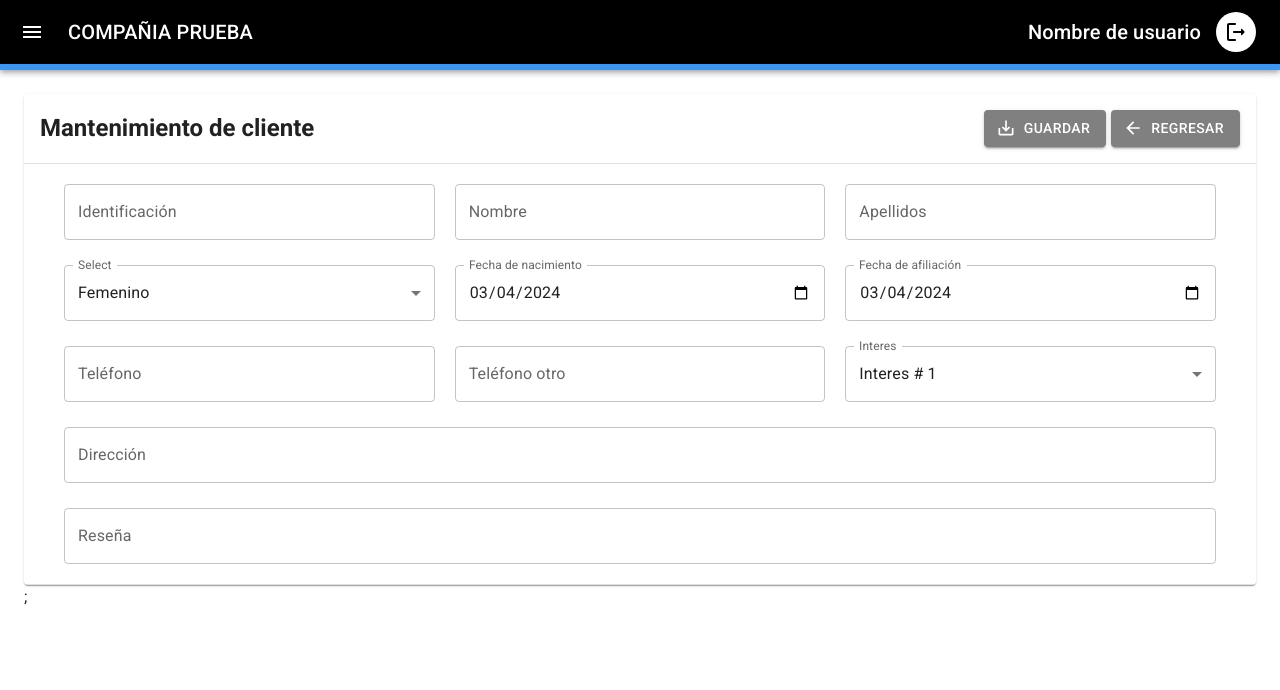
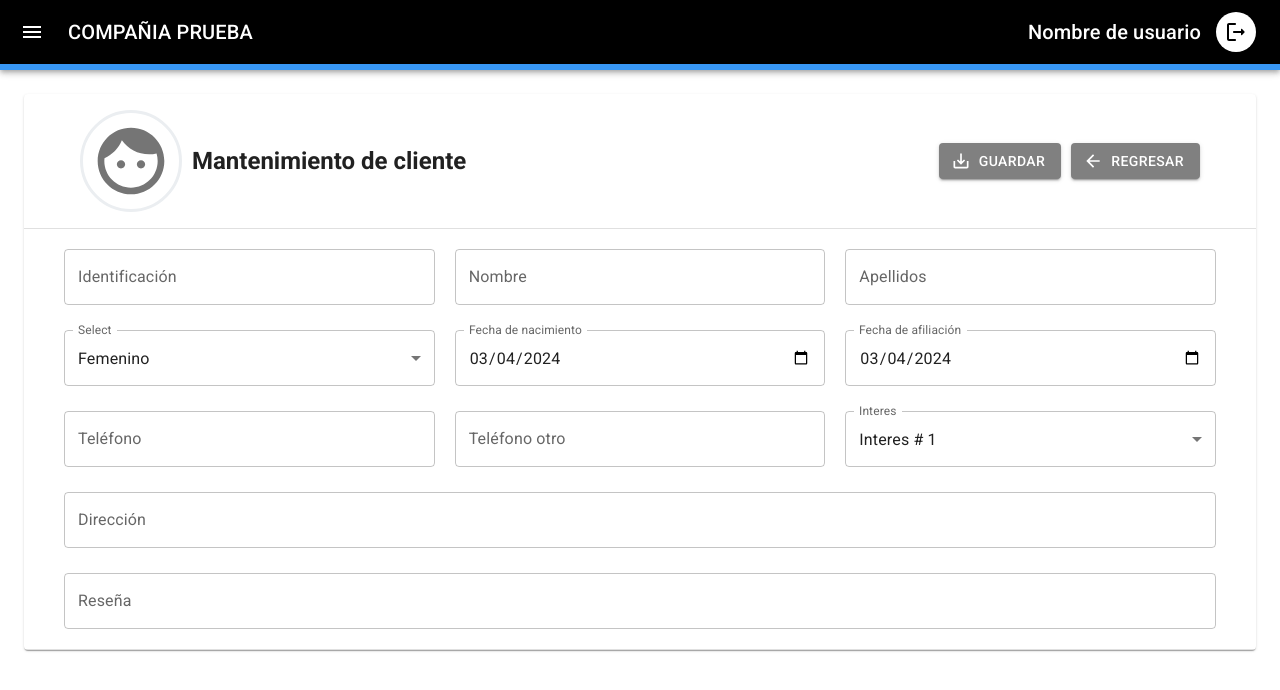
Before and after one commit to alequint8912/innovasoft-test, a React (Create React App) app: page /clients/add in a window 1280 px wide. Shown: the top 690 px of the page. Built offline with nearby package versions, Linux system fonts and the light colour scheme.

Commit message:
upload person image ok

```diff
--- /dev/null
+++ b/src/components/ImageLoader.jsx
@@ -0,0 +1,76 @@
+import { useState } from "react";
+import { styled } from "@mui/material/styles";
+import EditIcon from "@mui/icons-material/Edit";
+import { IconButton } from "@mui/material";
+import FaceIcon from "@mui/icons-material/Face";
+
+const UploadButton = styled(IconButton)(() => ({
+  border: "3px solid #ebeef1",
+}));
+
+const SmallUploadButton = styled(IconButton)(() => ({
+  position: "absolute",
+  bottom: 0,
+  right: 0,
+  backgroundColor: "#75b6f7",
+}));
+
+const ImageLoader = ({ onLoad }) => {
+  const [previewSource, setPreviewSource] = useState("");
+
+  const handleFileChange = (e) => {
+    const file = e.target.files[0];
+    if (file) {
+      const reader = new FileReader();
+      reader.onloadend = () => {
+        onLoad(reader.result);
+      };
+      reader.readAsDataURL(file);
+    }
+
+    previewFile(file);
+  };
+
+  const previewFile = (file) => {
+    const reader = new FileReader();
+    reader.readAsDataURL(file);
+    reader.onloadend = () => {
+      setPreviewSource(reader.result);
+    };
+  };
+
+  return (
+    <div>
+      <input
+        type="file"
+        id="fileInput"
+        accept="image/*"
+        onChange={handleFileChange}
+        style={{ display: "none" }}
+      />
+      {previewSource ? (
+        <figure style={{ position: "relative" }}>
+          <img
+            src={previewSource}
+            alt="chosen"
+            style={{
+              height: "102px",
+              width: "102px",
+              borderRadius: "50%",
+              objectFit: "cover",
+            }}
+          />
+          <SmallUploadButton component="label" htmlFor="fileInput">
+            <EditIcon />
+          </SmallUploadButton>
+        </figure>
+      ) : (
+        <UploadButton component="label" htmlFor="fileInput">
+          <FaceIcon style={{ fontSize: "5rem" }} />
+        </UploadButton>
+      )}
+    </div>
+  );
+};
+
+export default ImageLoader;
--- a/src/pages/ClientMaintenance.jsx
+++ b/src/pages/ClientMaintenance.jsx
@@ -8,8 +8,9 @@ import CardContent from "@mui/material/CardContent";
 import Box from "@mui/material/Box";
 import { styled } from "@mui/material/styles";
 import { GlobalContext } from "context/GlobalState";
-import { useContext, useEffect, useRef } from "react";
+import { useContext, useEffect, useRef, useState } from "react";
 import { useNavigate, useParams } from "react-router-dom";
+import ImageLoader from "components/ImageLoader";
 
 const MainContainer = styled(Box)(() => ({
   width: "100%",
@@ -40,6 +41,8 @@ const HeadActions = styled(MuiBox)(() => ({
   display: "flex",
   alignItems: "center",
   justifyContent: "space-between",
+
+  paddingInline: 40,
 }));
 
 const HeadTitle = styled(Typography)(() => ({
@@ -48,7 +51,9 @@ const HeadTitle = styled(Typography)(() => ({
 
 const HeadActionsContainer = styled(MuiBox)(() => ({
   display: "flex",
-  gap: 5,
+  gap: 10,
+  alignItems: "center",
+  justifyContent: "center",
 }));
 
 const ActionIcon = styled(Button)(() => ({
@@ -65,7 +70,7 @@ const ClientMaintenance = () => {
   const navigate = useNavigate();
   const { persons, loadingPersons, getPersons, editPerson, addPerson } =
     useContext(GlobalContext);
-  // const [currentPerson, setCurrentPerson] = useState(null);
+  const [personBase64Image, setPersonBase64Image] = useState(null);
 
   const handleGoBack = () => {
     navigate("/clients");
@@ -133,7 +138,7 @@ const ClientMaintenance = () => {
       fAfiliacion: assignYear,
       sexo: gender,
       resenaPersonal: resenha,
-      imagen: null,
+      imagen: personBase64Image,
       interesesId: interest,
     };
     if (clientId) {
@@ -141,6 +146,11 @@ const ClientMaintenance = () => {
     } else {
       addPerson(data);
     }
+  };
+
+  const handleImageLoad = (base64Image) => {
+    debugger;
+    setPersonBase64Image(base64Image);
   };
 
   const renderForm = () => {
@@ -151,7 +161,10 @@ const ClientMaintenance = () => {
       <>
         <Content>
           <HeadActions>
-            <HeadTitle variant="h5">Mantenimiento de cliente</HeadTitle>
+            <HeadActionsContainer>
+              <ImageLoader onLoad={handleImageLoad} />
+              <HeadTitle variant="h5">Mantenimiento de cliente</HeadTitle>
+            </HeadActionsContainer>
             <HeadActionsContainer>
               <ActionIcon
                 variant="contained"
@@ -301,7 +314,7 @@ const ClientMaintenance = () => {
 
   return (
     <MainContainer>
-      <Card>{render()}</Card>;
+      <Card>{render()}</Card>
     </MainContainer>
   );
 };
```
